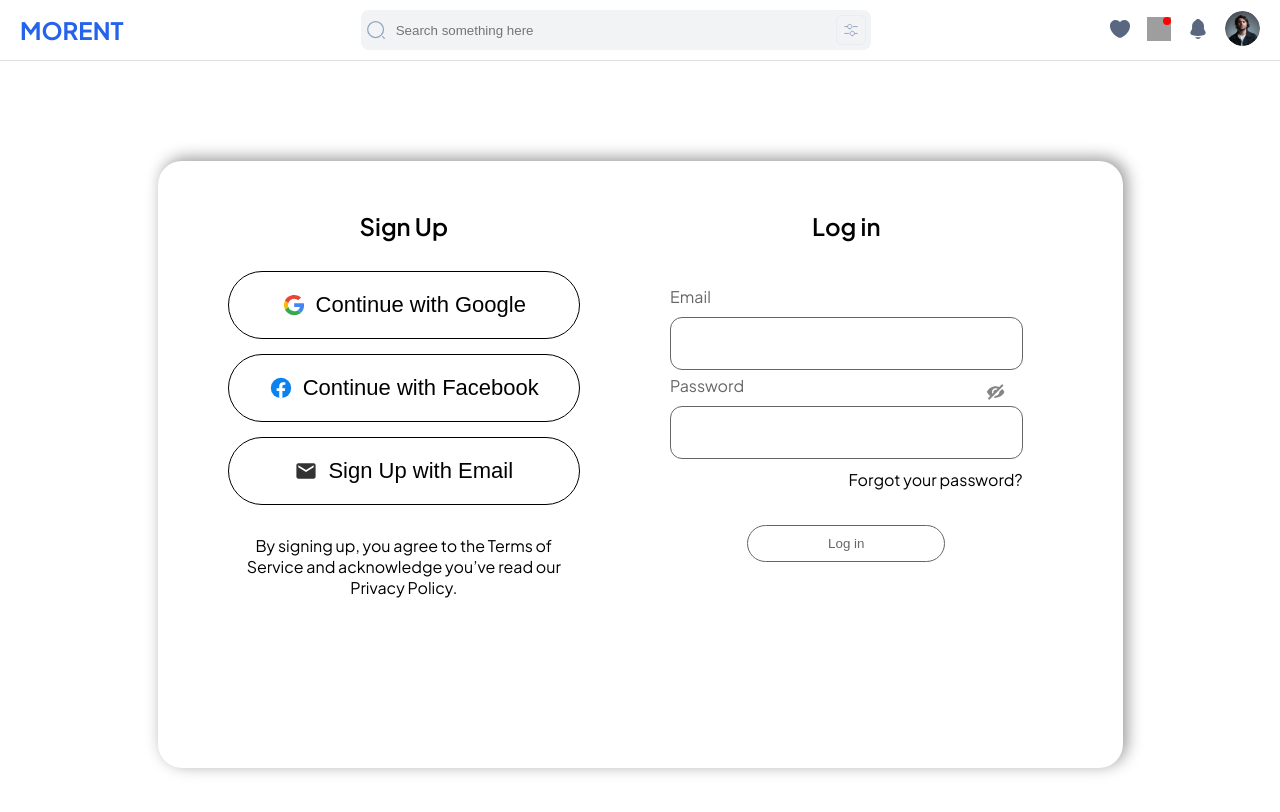
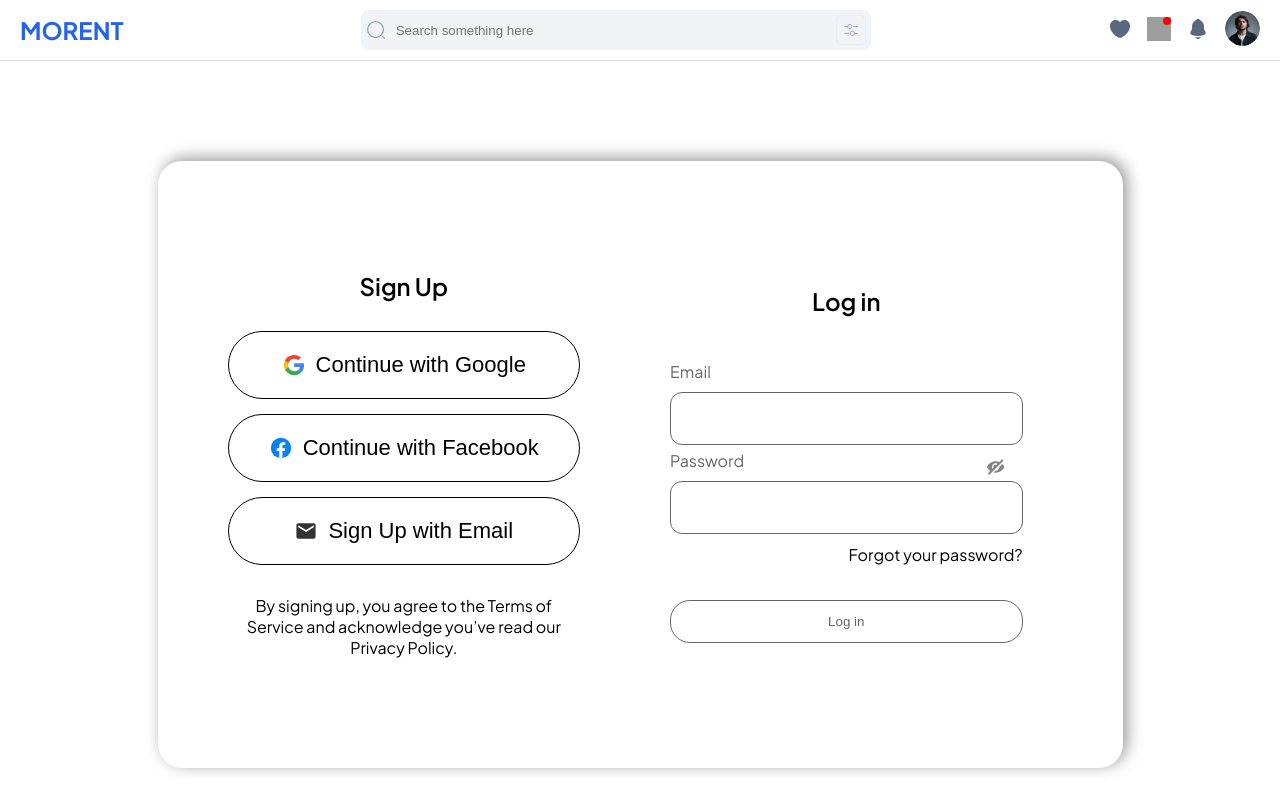
Before and after one commit to ozcsert/Morent, a Next.js app: page /auth in a window 1280 px wide. Shown: the top 812 px of the page. Built offline with nearby package versions, Linux system fonts and the light colour scheme; grey boxes are pictures that could not be loaded.

Commit message:
[SE-43] - Changed auth design

```diff
--- a/src/app/(main)/dashboard/layout.tsx
+++ b/src/app/(main)/dashboard/layout.tsx
@@ -7,14 +7,13 @@ export const metadata: Metadata = {
   description: 'Admin dashboard page',
 };
 
-export default function RootLayout({
+export default function DashboardLayout({
   children,
 }: Readonly<{
   children: React.ReactNode;
 }>) {
   return (
     <div className="ad-container">
-      <nav className="ad-navbar">NAVBAR</nav>
       <main className="ad-main">
         <div className="ad-sidebar-menu">
           <SideBar />
--- a/src/components/UserAuth/UserAuth.scss
+++ b/src/components/UserAuth/UserAuth.scss
@@ -30,7 +30,7 @@
     display: flex;
     flex-direction: column;
     align-items: center;
-    justify-content: flex-start;
+    justify-content: center;
 
     .auth-title {
       font-size: 24px;
@@ -154,8 +154,9 @@
         justify-content: center;
 
         .form-btn {
+          width: 100%;
           color: #666;
-          padding: 10px 80px;
+          padding: 13px 80px;
           border: 1px solid #666;
           border-radius: 20px;
           background-color: transparent;
```
